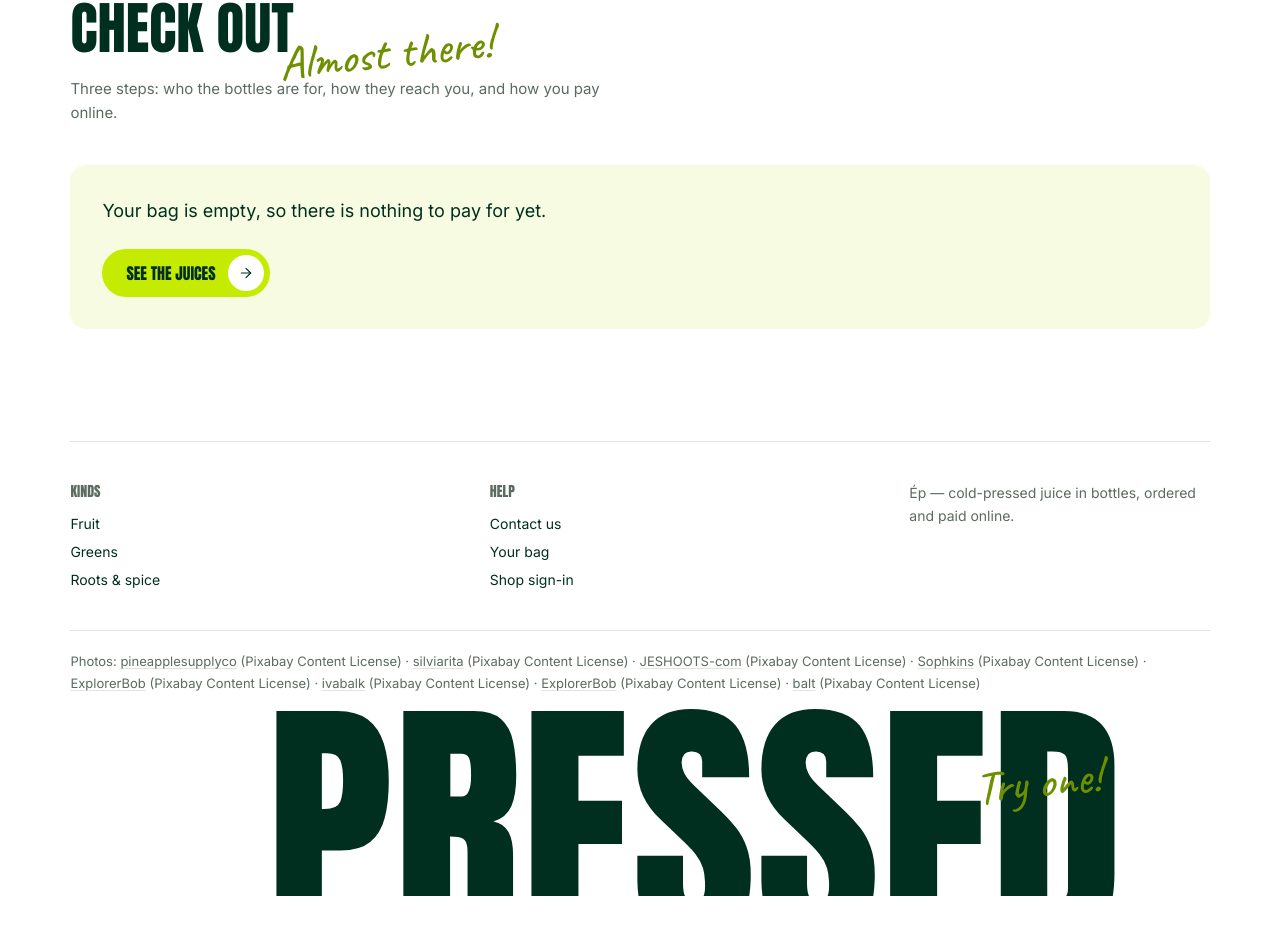
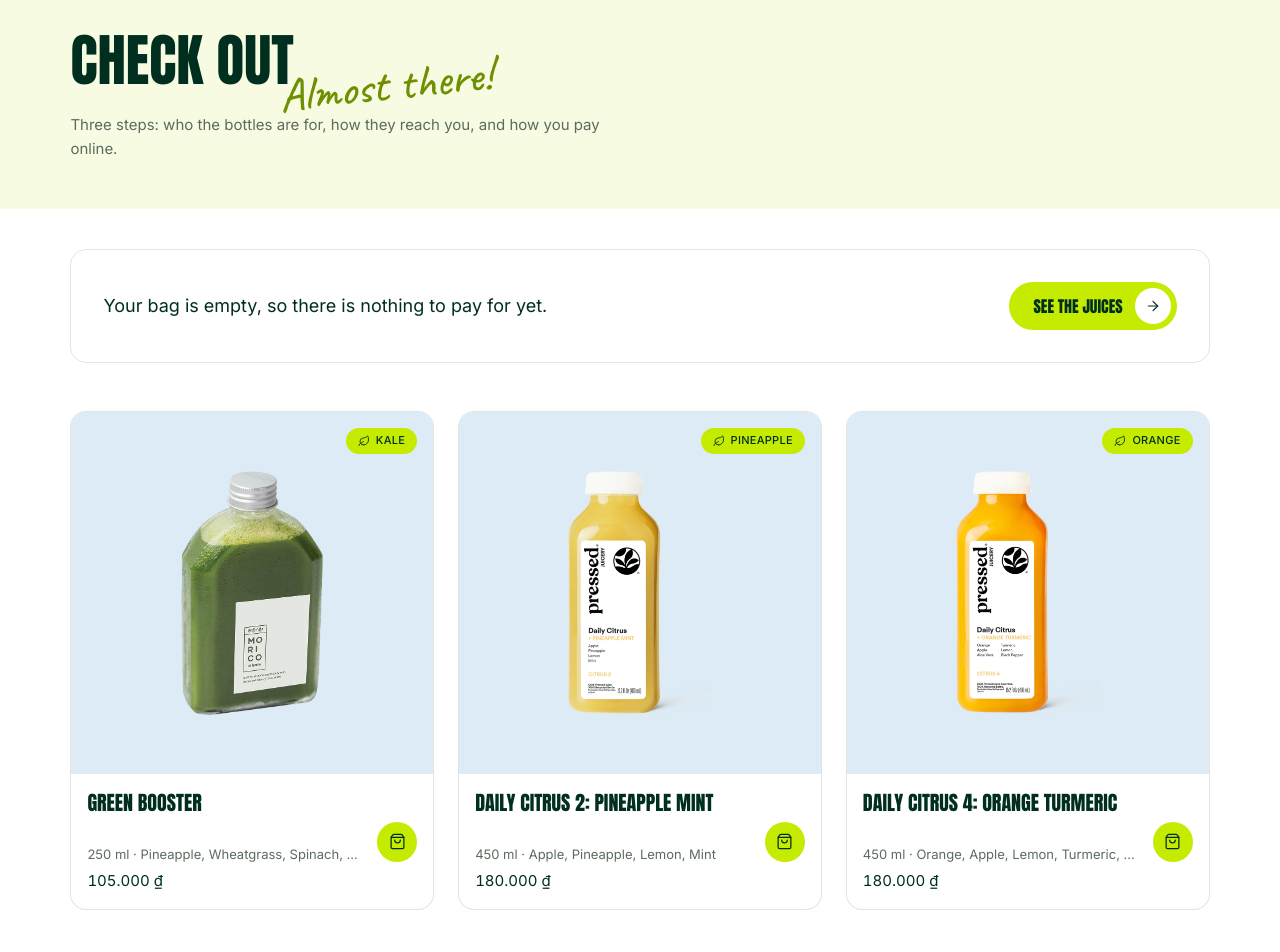
Before and after one commit to ThanhNV121097/project-d6116b86, a React (Vite) app in the folder code/frontend/: page /checkout in a window 1280 px wide. Shown: the part 143-1095 px from the top of the page. Before the commit the page ends 1039 px from the top, so only its background shows below. Built offline with nearby package versions, Linux system fonts and the light colour scheme.

Commit message:
design: the bag's bottles as picture cards under a full-width band; checkout opens on the same band

```diff
--- a/code/frontend/src/pages/Bag.tsx
+++ b/code/frontend/src/pages/Bag.tsx
@@ -15,11 +15,13 @@ import QuantityStepper from "../components/QuantityStepper";
 import Script from "../components/Script";
 
 /**
- * THE BAG: each bottle a rounded line — its picture on the pale sky, the name
- * in the heavy capitals, the size and unit price, how many, what the line
- * comes to (right-aligned), and a way to take it out — beside one summary
- * card with the total set large, the lime pill, and the ways to pay online.
- * An empty bag shows three bottles to start with.
+ * THE BAG. The heading on the pale band, running to both edges; then every
+ * bottle as a card of its own — its picture large on the pale sky, the name
+ * in the heavy capitals, the size and unit price, how many, and what the
+ * line comes to — beside one summary card with the total set large, the lime
+ * pill, and the ways to pay online. A bag holds a few bottles, so each is
+ * shown large rather than as a thumbnail in a list. An empty bag shows three
+ * bottles to start with.
  */
 export default function Bag() {
   usePageMeta("pages.bag.title", "pages.bag.description");
@@ -36,15 +38,17 @@ export default function Bag() {
   const total = lines.reduce((sum, l) => sum + l.price * l.qty, 0);
   const count = lines.reduce((n, l) => n + l.qty, 0);
   return (
-    <div className="pb-8 pt-8">
-      <div className="mb-10 flex flex-wrap items-end justify-between gap-6">
+    <div className="pb-8">
+      <section className="mx-[calc(var(--gutter)*-1)] mb-10 mt-4 bg-surface px-[var(--gutter)] py-10 lg:py-12">
+        <div className="flex flex-wrap items-end justify-between gap-6">
           <h1 className="relative font-display text-[length:var(--size-h1)] uppercase leading-[0.95] text-ink"><T k="pages.bag.heading" /><Script k="pages.bag.script" /></h1>
-        {lines.length > 0 && <p className="text-sm text-ink-soft"><span className="font-display text-3xl tabular-nums text-ink">{count}</span>{" "}<T k="pages.bag.bottles" /></p>}
+          {lines.length > 0 && <p className="text-base text-ink-soft"><span className="font-display text-4xl tabular-nums text-ink">{count}</span>{" "}<T k="pages.bag.bottles" /></p>}
         </div>
+      </section>
 
       {lines.length === 0 ? (
         <div className="flex flex-col gap-12">
-          <div className="flex flex-col items-start gap-6 rounded bg-surface p-8 lg:flex-row lg:items-center lg:justify-between">
+          <div className="flex flex-col items-start gap-6 rounded border border-line p-8 lg:flex-row lg:items-center lg:justify-between">
             <T k="pages.bag.empty" as="p" className="max-w-[44ch] text-lg text-ink" />
             <Pill to="/shop" testid="bag-browse"><T k="pages.bag.browse" /></Pill>
           </div>
@@ -59,40 +63,43 @@ export default function Bag() {
         </div>
       ) : (
         <div className="grid gap-10 lg:grid-cols-12 lg:items-start">
-          <ul className="flex flex-col gap-4 lg:col-span-8">
+          <div className="lg:col-span-8">
+            <Grid count={lines.length} max={3}>
               {lines.map((l) => {
                 const p = byId.get(l.id);
                 const about = [p?.volume, formatPrice(l.price), l.variant].filter(Boolean).join(" · ");
                 return (
-                <li key={lineKey(l)} data-testid={`bag-line-${l.id}`} className="flex items-center gap-4 rounded border border-line p-3 sm:gap-6">
-                  <Link to={`/shop/${l.id}`} className="w-24 shrink-0 sm:w-32"><ProductImage src={l.image} alt={l.name} aspect="1/1" /></Link>
-                  <div className="flex min-w-0 flex-1 flex-col gap-3 sm:flex-row sm:items-center sm:justify-between">
-                    <div className="min-w-0">
-                      <Link to={`/shop/${l.id}`} className="block font-display text-xl uppercase leading-tight text-ink hover:underline">{l.name}</Link>
-                      <p className="mt-1 text-sm tabular-nums text-ink-soft">{about}</p>
-                    </div>
-                    <div className="flex items-center gap-3 sm:gap-6">
-                      <QuantityStepper value={l.qty} onChange={(q) => setQuantity(lineKey(l), q)} />
-                      <p className="ml-auto w-28 text-right font-display text-xl tabular-nums text-ink">{formatPrice(l.price * l.qty)}</p>
+                  <article key={lineKey(l)} data-testid={`bag-line-${l.id}`} data-record={`products:${l.id}`}
+                    className="flex h-full flex-col overflow-hidden rounded border border-line bg-ground">
+                    <Link to={`/shop/${l.id}`} className="block"><ProductImage src={l.image} alt={l.name} aspect="4/3" className="rounded-none" /></Link>
+                    <div className="flex flex-1 flex-col gap-2 p-4">
+                      <div className="flex items-start justify-between gap-2">
+                        <Link to={`/shop/${l.id}`} className="line-clamp-2 min-h-[2.5em] font-display text-xl uppercase leading-tight text-ink hover:underline">{l.name}</Link>
                         <button type="button" onClick={() => removeFromCart(lineKey(l))} aria-label={`${remove} ${l.name}`}
-                        className="grid h-10 w-10 shrink-0 place-items-center rounded-full text-ink-soft hover:bg-surface hover:text-ink">
+                          className="-mr-2 -mt-2 grid h-10 w-10 shrink-0 place-items-center rounded-full text-ink-soft hover:bg-surface hover:text-ink">
                           <Icon name="remove" size={18} />
                         </button>
                       </div>
+                      <p className="text-[0.8125rem] tabular-nums text-ink-soft">{about}</p>
+                      <div className="mt-auto flex items-center justify-between gap-3 pt-2">
+                        <QuantityStepper value={l.qty} onChange={(q) => setQuantity(lineKey(l), q)} />
+                        <p className="text-right font-display text-xl tabular-nums text-ink">{formatPrice(l.price * l.qty)}</p>
                       </div>
-                </li>
+                    </div>
+                  </article>
                 );
               })}
-          </ul>
+            </Grid>
+          </div>
 
           <aside className="flex flex-col gap-5 rounded bg-surface p-6 lg:col-span-4">
             <T k="pages.bag.summary" as="h2" className="font-display text-2xl uppercase text-ink" />
-            <dl className="flex flex-col gap-3 text-sm">
+            <dl className="flex flex-col gap-3 text-[0.9375rem]">
               <div className="flex justify-between gap-4"><dt className="text-ink-soft"><T k="pages.bag.subtotal" /></dt><dd className="tabular-nums text-ink">{formatPrice(total)}</dd></div>
               <div className="flex justify-between gap-4"><dt className="text-ink-soft"><T k="pages.bag.delivery" /></dt><dd className="text-right text-ink"><T k="pages.bag.delivery_later" /></dd></div>
             </dl>
             <p className="flex items-baseline justify-between gap-4 border-t border-line pt-4">
-              <T k="pages.bag.total" className="text-sm text-ink-soft" />
+              <T k="pages.bag.total" className="text-[0.9375rem] text-ink-soft" />
               <span data-testid="bag-total" className="font-display text-4xl tabular-nums text-ink">{formatPrice(total)}</span>
             </p>
             <Pill to="/checkout" testid="bag-checkout" className="justify-between"><T k="pages.bag.checkout" /></Pill>
@@ -101,7 +108,7 @@ export default function Bag() {
                 <T k="pages.bag.pay_with" as="p" className="text-xs uppercase tracking-widest text-ink-soft" />
                 <ul className="flex flex-wrap gap-2">
                   {methods.map((m) => (
-                    <li key={m.id} className="inline-flex items-center gap-1.5 rounded-full bg-ground px-3 py-1.5 text-xs text-ink"><Icon name={payIcon(m.icon)} size={14} />{m.name}</li>
+                    <li key={m.id} className="inline-flex items-center gap-1.5 rounded-full bg-ground px-3 py-1.5 text-[0.8125rem] text-ink"><Icon name={payIcon(m.icon)} size={14} />{m.name}</li>
                   ))}
                 </ul>
               </div>
--- a/code/frontend/src/pages/Checkout.tsx
+++ b/code/frontend/src/pages/Checkout.tsx
@@ -4,12 +4,15 @@ import { useCollection } from "../data";
 import { useCart, type CartLine } from "../lib/cart";
 import { useDemo } from "../lib/demo";
 import type { Product } from "../lib/shop";
+import Grid from "../components/Grid";
 import OrderForm from "../components/OrderForm";
 import Pill from "../components/Pill";
+import ProductCard from "../components/ProductCard";
 import Script from "../components/Script";
 
 /**
- * PAYING: three numbered steps at the left — who it is for, how it gets to
+ * PAYING. The heading and what the three steps are on the pale band, running
+ * to both edges; then the steps at the left — who it is for, how it gets to
  * them, how they pay — and the order at the right with its pictures, what the
  * total is made of, and the Pay pill naming the amount. What happens after
  * Pay is said under the pill, before it is pressed.
@@ -18,18 +21,27 @@ export default function Checkout() {
   usePageMeta("pages.checkout.title", "pages.checkout.description");
   const cart = useCart();
   const demo = useDemo();
-  const products = useCollection<Product>("products", { where: { status: "live" }, pageSize: 2 }).items;
+  const products = useCollection<Product>("products", { where: { status: "live" }, pageSize: 3 }).items;
   const lines: CartLine[] = demo && cart.lines.length === 0
-    ? products.map((p, i) => ({ id: p.id, name: p.name, price: p.price, image: p.image, qty: i === 0 ? 2 : 1 }))
+    ? products.slice(0, 2).map((p, i) => ({ id: p.id, name: p.name, price: p.price, image: p.image, qty: i === 0 ? 2 : 1 }))
     : cart.lines;
   return (
-    <div className="pb-8 pt-8">
-      <h1 className="relative font-display text-[length:var(--size-h1)] uppercase leading-[0.95] text-ink"><T k="pages.checkout.heading" /><Script k="pages.checkout.script" /></h1>
-      <T k="pages.checkout.lead" as="p" className="mt-4 max-w-[60ch] text-[0.9375rem] leading-relaxed text-ink-soft" />
+    <div className="pb-8">
+      <section className="mx-[calc(var(--gutter)*-1)] mt-4 bg-surface px-[var(--gutter)] py-10 lg:py-12">
+        <h1 className="relative font-display text-[length:var(--size-h1)] uppercase leading-[0.95] text-ink"><T k="pages.checkout.heading" /><Script k="pages.checkout.script" /></h1>
+        <T k="pages.checkout.lead" as="p" className="mt-5 max-w-[60ch] text-[0.9375rem] leading-relaxed text-ink-soft" />
+      </section>
       {lines.length === 0 ? (
-        <div className="mt-10 flex flex-col items-start gap-6 rounded bg-surface p-8">
-          <T k="pages.checkout.empty" as="p" className="text-lg text-ink" />
-          <Pill to="/shop"><T k="pages.bag.browse" /></Pill>
+        <div className="mt-10 flex flex-col gap-12">
+          <div className="flex flex-col items-start gap-6 rounded border border-line p-8 lg:flex-row lg:items-center lg:justify-between">
+            <T k="pages.checkout.empty" as="p" className="text-lg text-ink" />
+            <Pill to="/shop"><T k="pages.bag.browse" /></Pill>
+          </div>
+          {products.length > 0 && (
+            <Grid count={products.length} max={3}>
+              {products.map((p) => <ProductCard key={p.id} product={p} />)}
+            </Grid>
+          )}
         </div>
       ) : (
         <OrderForm lines={lines} className="mt-10" />
```
Lines whose indentation alone changed are shown as unchanged.
